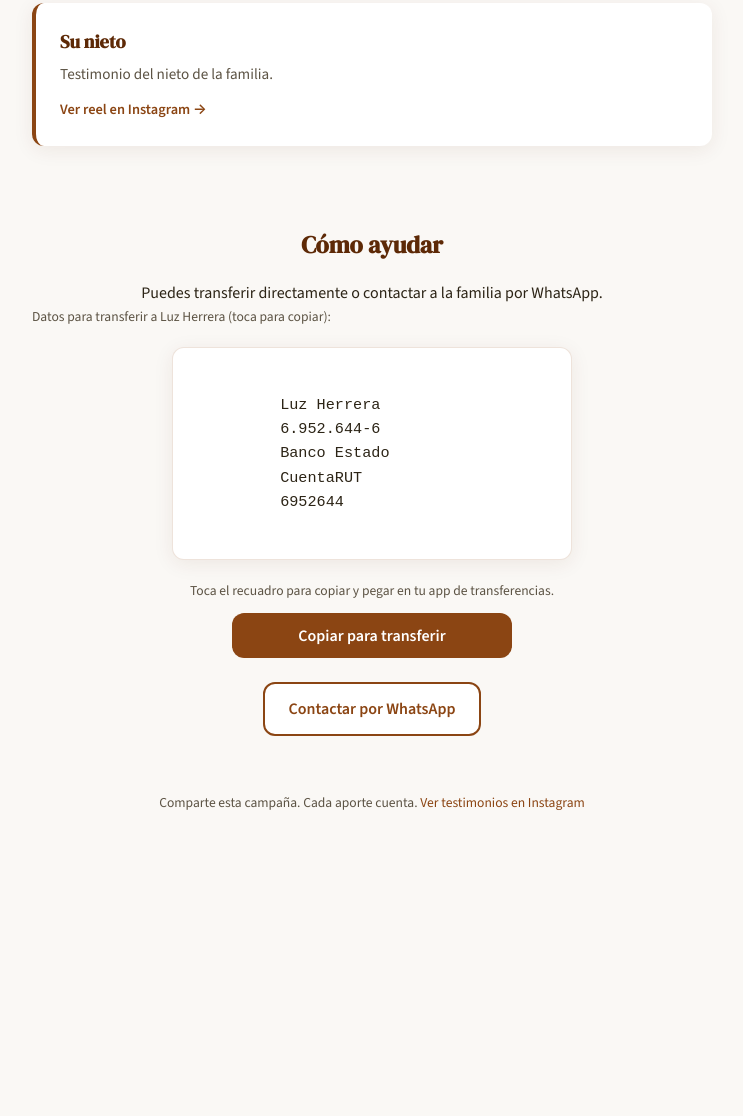
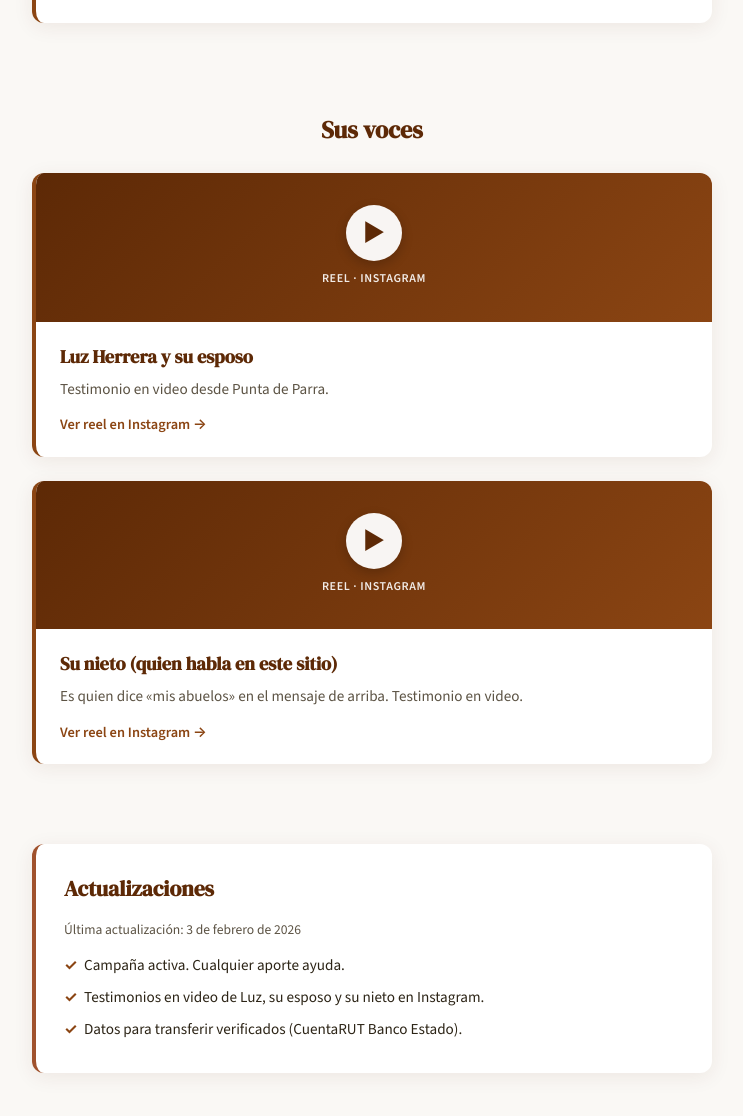
Before and after one commit to cherrera0001/luzherrera, a website: page index.html in a window 1280 px wide. Shown: the part 1385-2501 px from the top of the page, without its empty margins (268-1011 px from the left). Before the commit the page ends 2199 px from the top, so only its background shows below. Drawn offline with nearby package versions, Linux system fonts and the light colour scheme.

Commit message:
Imagen hero WebP/AVIF, cachÃ© assets, Actualizaciones, voz del nieto, preview reels

```diff
--- a/index.html
+++ b/index.html
@@ -9,7 +9,8 @@
 
   <meta property="og:title" content="Ayudemos a la Sra. Luz Herrera - Punta de Parra" />
   <meta property="og:description" content="Mis abuelos de 76 años perdieron todo. Tienen enfermedades crónicas y viven en una casa de emergencia. Ayúdanos a reconstruir antes de las lluvias." />
-  <meta property="og:image" content="https://luzherrera.cl/luzherrera.png" />
+  <meta property="og:image" content="https://luzherrera.cl/assets/luz-1200.jpg" />
+  <link rel="preload" as="image" href="/assets/luz-768.webp" type="image/webp" />
   <meta property="og:type" content="website" />
   <meta property="og:locale" content="es_CL" />
 
@@ -72,16 +73,20 @@
       text-align: center;
     }
 
+    .heroBody picture {
+      display: block;
+      margin-left: auto;
+      margin-right: auto;
+      margin-bottom: 1.5rem;
+      max-width: 320px;
+    }
     .heroBody .heroImg {
       width: 100%;
       max-width: 320px;
       height: auto;
       border-radius: var(--radius);
       box-shadow: var(--shadow);
-      margin-bottom: 1.5rem;
       display: block;
-      margin-left: auto;
-      margin-right: auto;
     }
 
     .heroBody h1 {
@@ -93,6 +98,13 @@
       line-height: 1.3;
     }
 
+    .heroBody .heroAttribution {
+      font-size: 0.9rem;
+      color: var(--earth);
+      font-weight: 600;
+      margin: 0 auto 0.35rem;
+      font-style: italic;
+    }
     .heroBody .lead {
       font-size: 1.1rem;
       color: var(--text-muted);
@@ -269,7 +281,6 @@
     .testimonioCard {
       display: block;
       background: var(--bg-card);
-      padding: 1.5rem;
       border-radius: var(--radius);
       box-shadow: var(--shadow);
       border-left: 4px solid var(--earth);
@@ -279,13 +290,48 @@
       min-height: var(--touch-min);
       -webkit-tap-highlight-color: transparent;
       touch-action: manipulation;
+      overflow: hidden;
     }
 
     .testimonioCard:hover {
       transform: translateY(-2px);
       box-shadow: 0 6px 24px rgba(93, 41, 6, 0.12);
     }
+    .testimonioCard:hover .testimonioCardPlayIcon { opacity: 1; transform: scale(1.05); }
 
+    .testimonioCardPreview {
+      background: linear-gradient(135deg, var(--earth-2) 0%, var(--earth) 100%);
+      padding: 2rem 1rem;
+      text-align: center;
+      position: relative;
+    }
+    .testimonioCardPlayIcon {
+      width: 56px;
+      height: 56px;
+      margin: 0 auto;
+      border-radius: 50%;
+      background: rgba(255,255,255,0.95);
+      color: var(--earth-2);
+      display: flex;
+      align-items: center;
+      justify-content: center;
+      font-size: 1.5rem;
+      line-height: 1;
+      box-shadow: 0 4px 12px rgba(0,0,0,0.2);
+      transition: opacity 0.2s ease, transform 0.2s ease;
+    }
+    .testimonioCardBadge {
+      display: inline-block;
+      margin-top: 0.5rem;
+      font-size: 0.75rem;
+      font-weight: 600;
+      color: rgba(255,255,255,0.9);
+      text-transform: uppercase;
+      letter-spacing: 0.05em;
+    }
+    .testimonioCardBody {
+      padding: 1.25rem 1.5rem;
+    }
     .testimonioCard h3 {
       font-family: 'DM Serif Display', Georgia, serif;
       font-size: 1.15rem;
@@ -307,6 +353,36 @@
       font-size: 0.9rem;
       font-weight: 600;
       color: var(--earth);
+    }
+
+    /* Actualizaciones */
+    #actualizaciones {
+      padding: 2rem 0 2.5rem;
+    }
+    #actualizaciones .card {
+      border-left-color: var(--earth-light);
+    }
+    #actualizaciones .actualizacionFecha {
+      font-size: 0.85rem;
+      color: var(--text-muted);
+      margin-bottom: 0.5rem;
+    }
+    #actualizaciones ul {
+      list-style: none;
+      margin: 0;
+      padding: 0;
+    }
+    #actualizaciones li {
+      padding: 0.25rem 0 0.25rem 1.25rem;
+      position: relative;
+      font-size: 0.95rem;
+    }
+    #actualizaciones li::before {
+      content: "✓";
+      position: absolute;
+      left: 0;
+      color: var(--earth);
+      font-weight: 700;
     }
 
     footer {
@@ -375,7 +451,10 @@
       #historia, #testimonios {
         padding: 1.75rem 0 2rem;
       }
-      .card, .testimonioCard {
+      .card {
+        padding: 1.25rem 1rem;
+      }
+      .testimonioCardBody {
         padding: 1.25rem 1rem;
       }
       .card h2, #testimonios h2, #ayudar h2 {
@@ -408,8 +487,13 @@
     <header class="hero">
       <div class="container">
         <div class="heroBody">
-          <img class="heroImg reveal" src="luzherrera.png" alt="Luz Herrera, Punta de Parra. Familia damnificada del incendio." width="320" height="auto" />
+          <picture>
+            <source type="image/avif" srcset="/assets/luz-480.avif 480w, /assets/luz-768.avif 768w, /assets/luz-1200.avif 1200w" sizes="(max-width: 768px) 92vw, 520px" />
+            <source type="image/webp" srcset="/assets/luz-480.webp 480w, /assets/luz-768.webp 768w, /assets/luz-1200.webp 1200w" sizes="(max-width: 768px) 92vw, 520px" />
+            <img class="heroImg reveal" src="/assets/luz-768.jpg" width="520" height="680" alt="Luz Herrera en Punta de Parra, Tomé. Familia damnificada del incendio." decoding="async" fetchpriority="high" />
+          </picture>
           <h1 class="reveal delay-1">Luz Herrera y su familia lo perdieron todo en Punta de Parra.</h1>
+          <p class="heroAttribution reveal delay-2">En palabras de su nieto:</p>
           <p class="lead reveal delay-2">
             A sus 76 años, mis abuelos enfrentan el invierno en una casa de emergencia tras ver años de esfuerzo convertidos en cenizas.
             Con enfermedades crónicas (hipertensión y diabetes) y viviendo solo de su pensión, necesitan nuestra ayuda urgente para pasar su vejez en paz.
@@ -448,16 +532,42 @@
       <div class="container">
         <h2 class="reveal">Sus voces</h2>
         <div class="grid">
-          <a class="testimonioCard reveal" href="https://www.instagram.com/reel/DURf6q-D-_q/?igsh=bDhuanp1bXJvejU1" target="_blank" rel="noopener">
-            <h3>Luz Herrera y su esposo</h3>
-            <p>Testimonio en video desde Punta de Parra.</p>
-            <span class="reelLabel">Ver reel en Instagram →</span>
+          <a class="testimonioCard reveal" href="https://www.instagram.com/reel/DURf6q-D-_q/?igsh=bDhuanp1bXJvejU1" target="_blank" rel="noopener noreferrer" title="Ver reel en Instagram">
+            <div class="testimonioCardPreview">
+              <div class="testimonioCardPlayIcon" aria-hidden="true">▶</div>
+              <span class="testimonioCardBadge">Reel · Instagram</span>
+            </div>
+            <div class="testimonioCardBody">
+              <h3>Luz Herrera y su esposo</h3>
+              <p>Testimonio en video desde Punta de Parra.</p>
+              <span class="reelLabel">Ver reel en Instagram →</span>
+            </div>
           </a>
-          <a class="testimonioCard reveal delay-1" href="https://www.instagram.com/reel/DT1KzgiDwhz/?igsh=MXZ0bjg1cG5laHFzdA==" target="_blank" rel="noopener">
-            <h3>Su nieto</h3>
-            <p>Testimonio del nieto de la familia.</p>
-            <span class="reelLabel">Ver reel en Instagram →</span>
+          <a class="testimonioCard reveal delay-1" href="https://www.instagram.com/reel/DT1KzgiDwhz/?igsh=MXZ0bjg1cG5laHFzdA==" target="_blank" rel="noopener noreferrer" title="Ver reel en Instagram">
+            <div class="testimonioCardPreview">
+              <div class="testimonioCardPlayIcon" aria-hidden="true">▶</div>
+              <span class="testimonioCardBadge">Reel · Instagram</span>
+            </div>
+            <div class="testimonioCardBody">
+              <h3>Su nieto (quien habla en este sitio)</h3>
+              <p>Es quien dice «mis abuelos» en el mensaje de arriba. Testimonio en video.</p>
+              <span class="reelLabel">Ver reel en Instagram →</span>
+            </div>
           </a>
+        </div>
+      </div>
+    </section>
+
+    <section id="actualizaciones">
+      <div class="container">
+        <div class="card reveal">
+          <h2>Actualizaciones</h2>
+          <p class="actualizacionFecha">Última actualización: 3 de febrero de 2026</p>
+          <ul>
+            <li>Campaña activa. Cualquier aporte ayuda.</li>
+            <li>Testimonios en video de Luz, su esposo y su nieto en Instagram.</li>
+            <li>Datos para transferir verificados (CuentaRUT Banco Estado).</li>
+          </ul>
         </div>
       </div>
     </section>
```
Also changed, not shown: CLOUDFLARE-DNS-RESOLVER.md (added, +57 -0 lines), package.json (added, +10 -0 lines), scripts/build-images.js (added, +61 -0 lines), assets/luz-1200.avif (added), assets/luz-1200.jpg (added), assets/luz-1200.webp (added), assets/luz-480.avif (added), assets/luz-480.webp (added), assets/luz-768.avif (added), assets/luz-768.jpg (added), assets/luz-768.webp (added), vercel.json, 2 other files.
